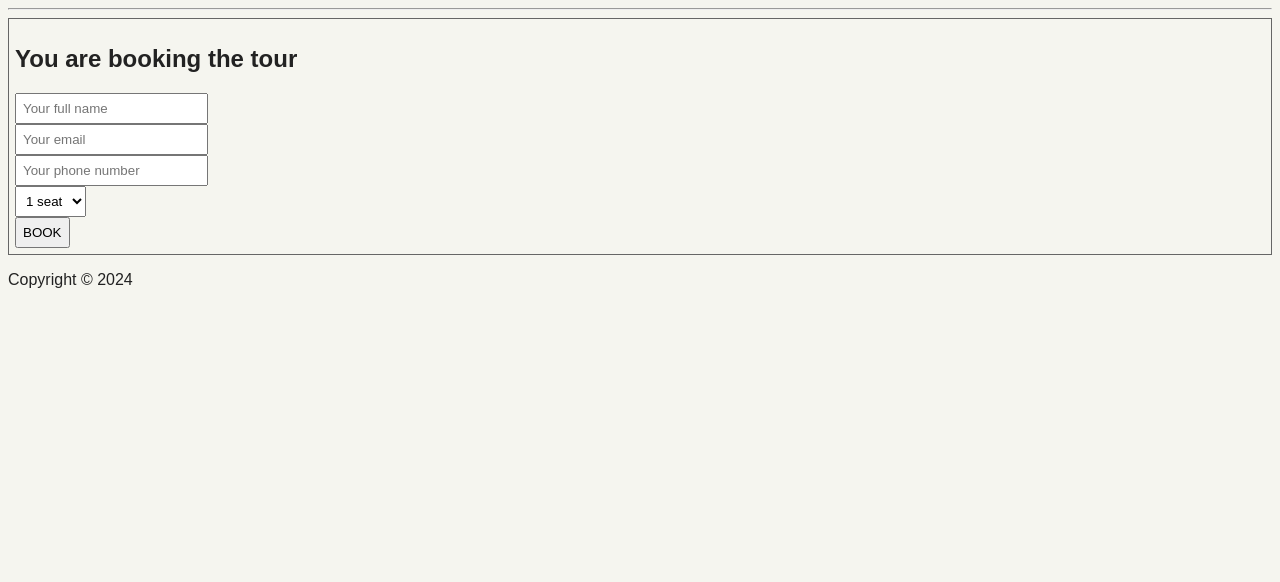
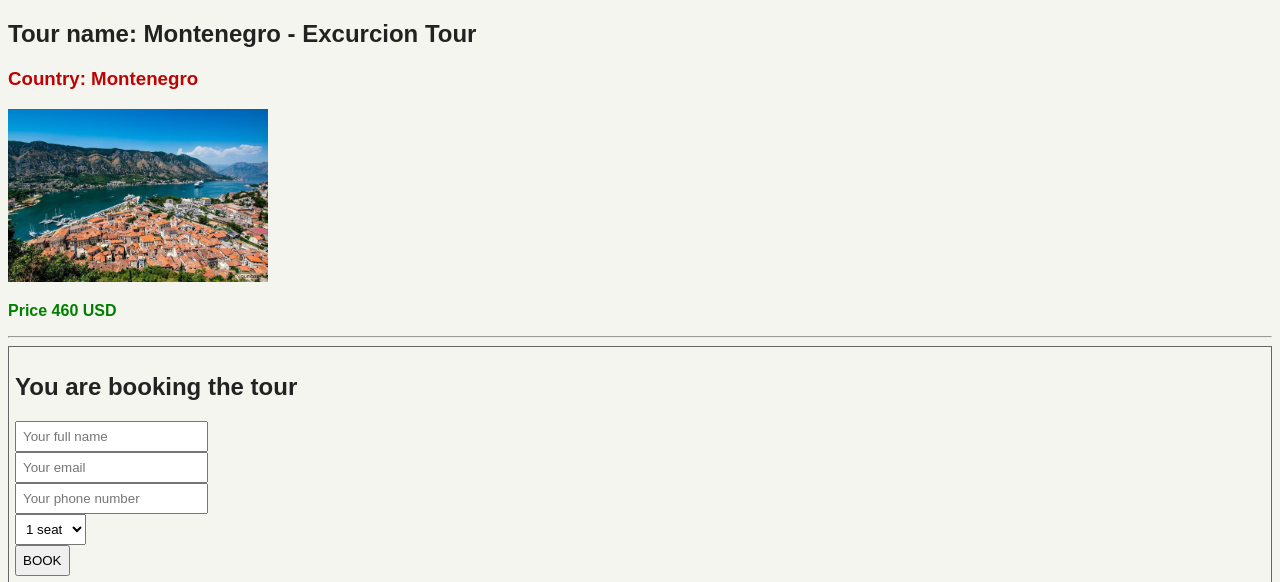
Before and after one commit to bluerat1976/booking, a PHP site: page /?page=book&id=1 in a window 1280 px wide. Shown: the part 74-656 px from the top of the page. Run offline with PHP 8.4, Linux system fonts and the light colour scheme.

Commit message:
Tour name with function

```diff
--- a/src/book.php
+++ b/src/book.php
@@ -1,9 +1,30 @@
 <?
     $tours = load('tours');
-    $id = $_GET['id'];
+
+    $id = $_GET['id']; // Предполагается, что id передается через GET-параметр
+
+    // Функция для фильтрации тура по id
+    function filterById($tour) {
+        global $id;
+        return $tour['id'] == $id;
+    }
+
+    $filtered_tours = array_filter($tours, 'filterById');
+
+    if (!empty($filtered_tours)) {
+        $tour = reset($filtered_tours); // Получаем первый элемент отфильтрованного массива
+
+    }
     //HW1: find the tour by ID and print its name in H2. a) array function, b) for + if
+
+
 ?>
 
+<h2>Tour name: <?= $tour['name'] ?></h2>
+<h3>Country: <?= $tour['country'] ?></h3>
+<img src="<?= $tour['image'] ?>" style="width: 260px" alt="">
+
+<p style="font-weight: 700; color: green" >Price <?= (int)$tour['price']['ammount']?> <?=$tour['price']['currency'] ?></p>
 <hr>
 <form action="/?page=order&id=<?= $id ?>" method="POST">
     <h2>You are booking the tour</h2>
```
Also changed, not shown: src/data/order.json (+4 -4 lines).
